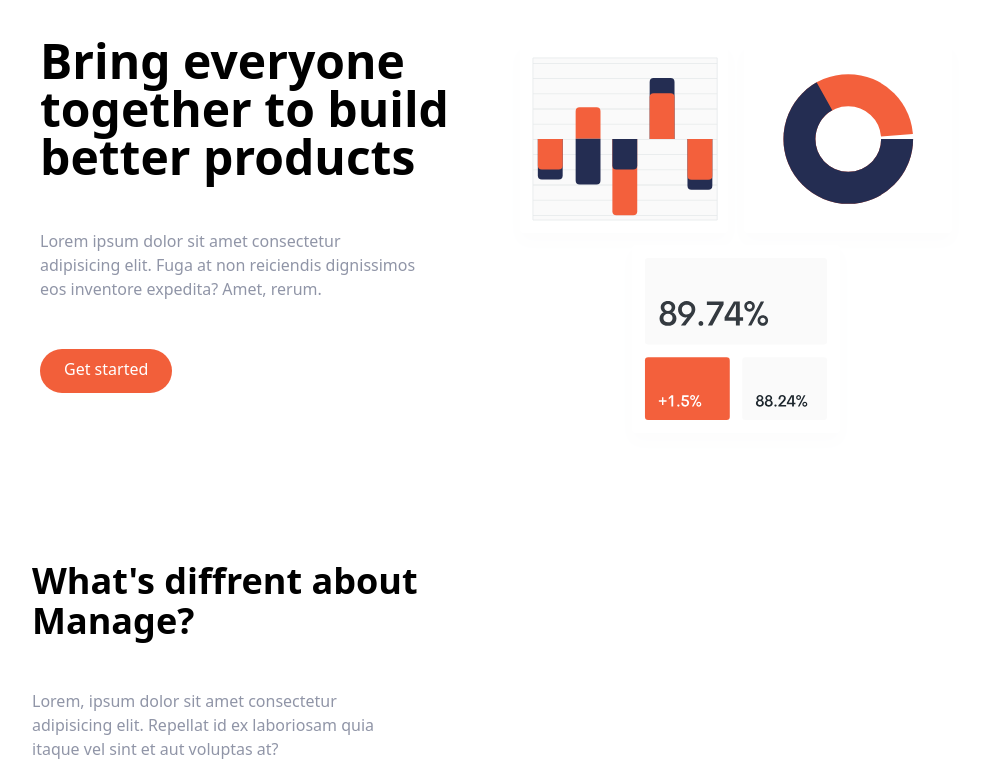
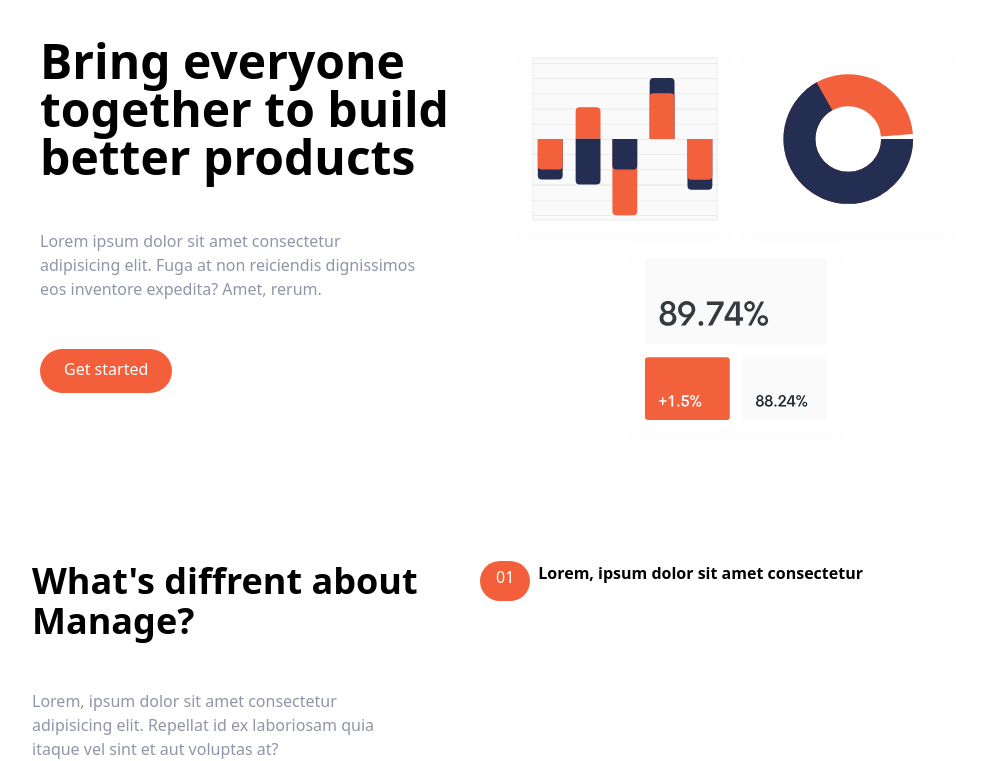
Before and after one commit to ami87878/Manage-landing-page, a website: page index.html in a window 1280 px wide. Shown: the part 95-856 px from the top of the page, without its empty margins (136-1135 px from the left). Drawn offline with Linux system fonts and the light colour scheme.

Commit message:
start list

```diff
--- a/index.html
+++ b/index.html
@@ -102,7 +102,23 @@
 </div>
 
 <!--numbered list-->
-<div>
+<div class="flex flex-col space-y-8  md:w-1/2">
+<!--list item 1-->
+<div class="flex flex-col space-y-3 md:space-y-0 md:space-x-6 md:flex-row">
+<!--heading-->
+<div class="rounded-l-full bg-brightRedSupLigh md:bg-transparent">
+
+    <div class="flex item-center space-x-2">
+
+        <div class="px-4 py-2 text-white rounded-full md:py-1 bg-brightRed">01</div>
+        <h3 class="text-base font-bold md:mb-4">
+            Lorem, ipsum dolor sit amet consectetur
+        </h3>
+    </div>
+</div>
+
+
+</div>
 
 </div>
 
```
Also changed, not shown: css/main.css.
